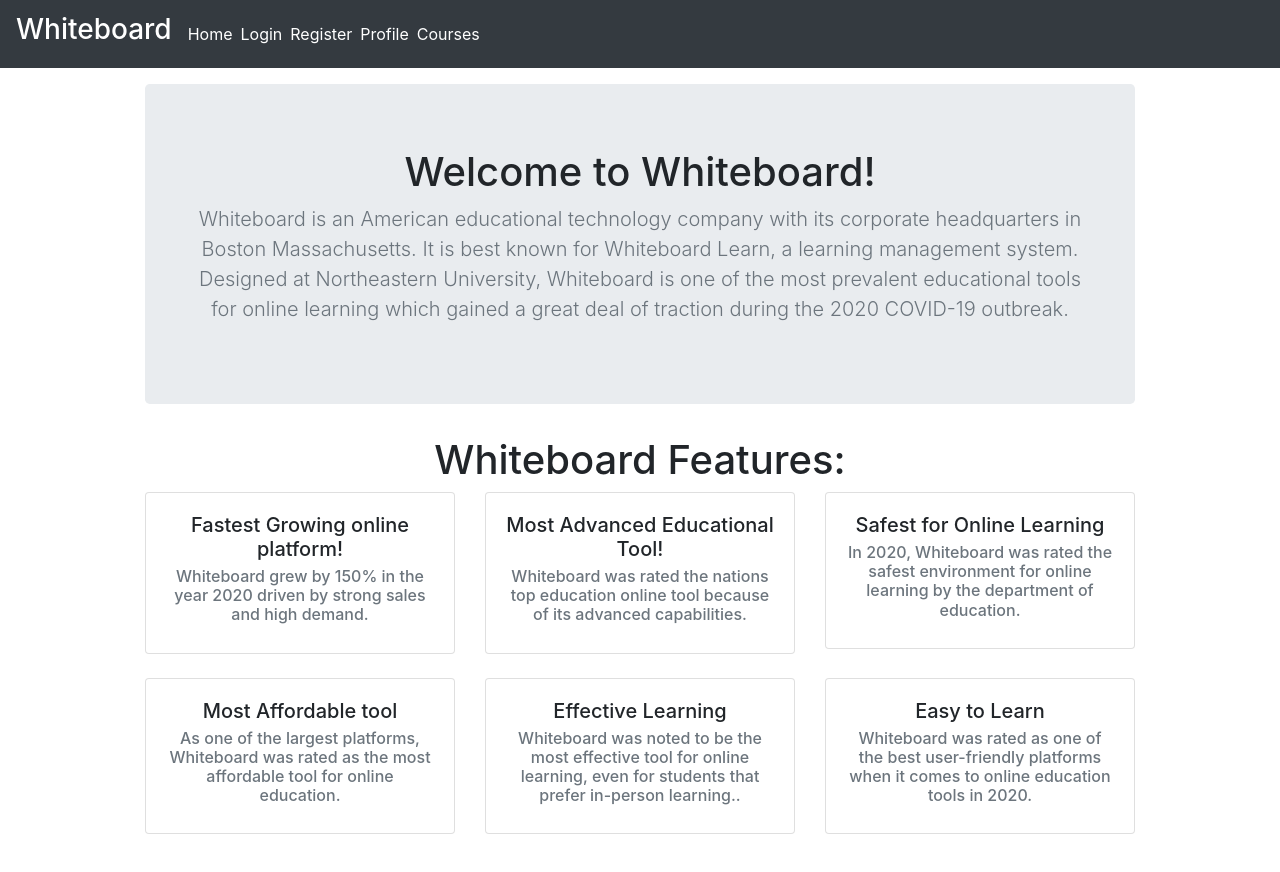
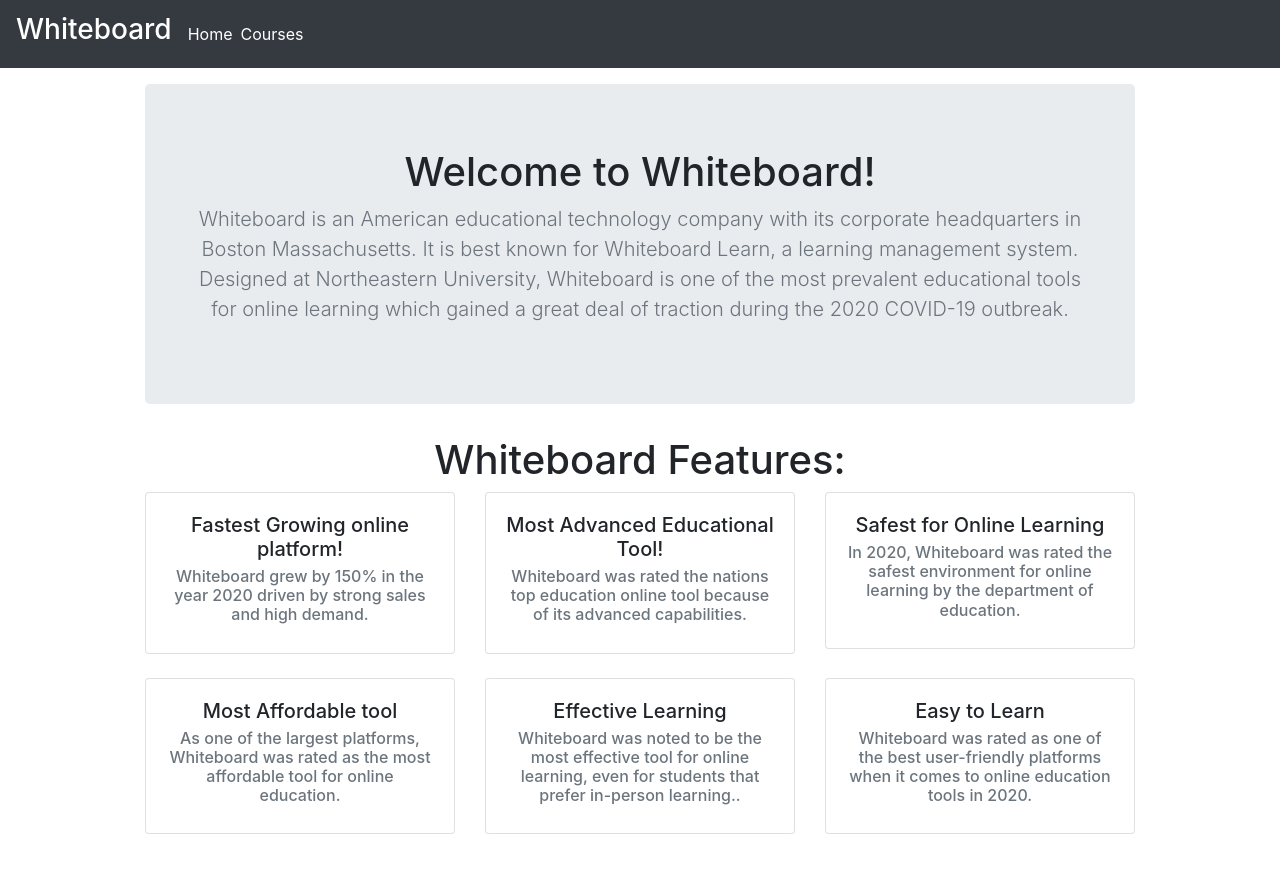
Before and after one commit to alkhalifas/cs5610-f20-alkhalifas-client-angular-v3, an Angular app: page / in a window 1280 px wide. Shown: the top 872 px of the page. Built offline with nearby package versions, Linux system fonts and the light colour scheme.

Commit message:
Added deployed heroku links in readme

```diff
--- a/src/app/app.component.html
+++ b/src/app/app.component.html
@@ -13,9 +13,9 @@
     <div class="collapse navbar-collapse" id="navbarText">
       <ul class="navbar-nav mr-auto">
         <a class="mr-2 text-white" href="/">Home </a>
-        <a class="mr-2 text-white" href="/login">Login </a>
-        <a class="mr-2 text-white" href="/register">Register </a><a
-        class="mr-2 text-white" href="/profile">Profile </a>
+<!--        <a class="mr-2 text-white" href="/login">Login </a>-->
+<!--        <a class="mr-2 text-white" href="/register">Register </a><a-->
+<!--        class="mr-2 text-white" href="/profile">Profile </a>-->
         <a class="mr-2 text-white" href="/courses">Courses</a>
       </ul>
     </div>
```
Also changed, not shown: 1 other file (tests, documents, lock files or other folders).
